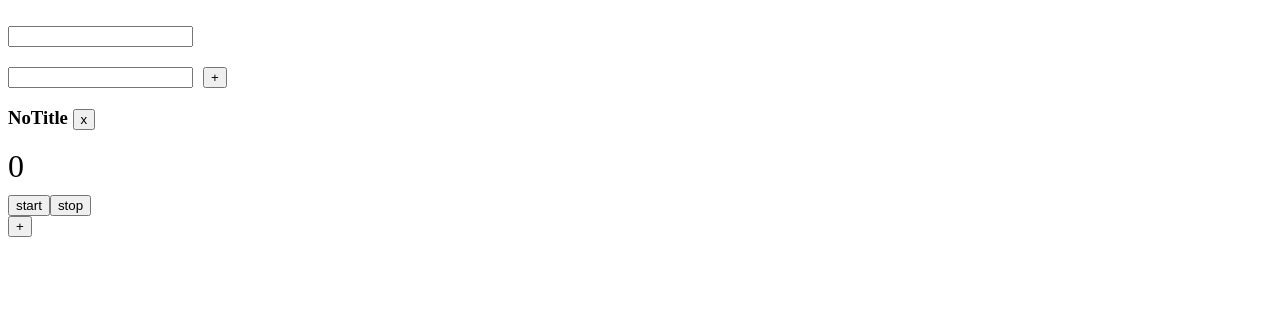
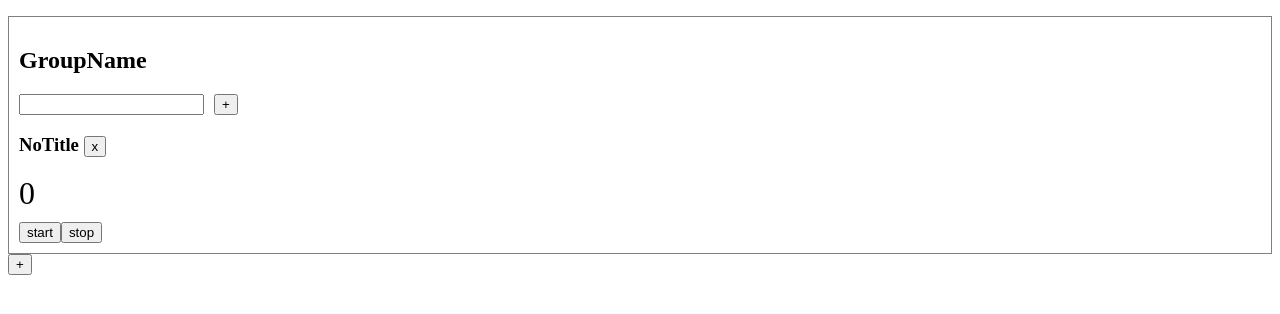
Before and after one commit to ytakaya/todo-timer, a Vue app in the folder front/: page / in a window 1280 px wide. Shown: the top 314 px of the page. Built offline with nearby package versions, Linux system fonts and the light colour scheme.

Commit message:
update way to change group title

```diff
--- a/front/src/components/Timer.vue
+++ b/front/src/components/Timer.vue
@@ -1,5 +1,5 @@
 <template>
-  <div class="group">
+  <div class="timer">
     <input type="text" v-on:keyup.enter="registerInfo()" v-model="timer_info">
     <h3>{{ title }} <button v-on:click="removeTimer()">x</button> </h3>
     <p class="time-font">{{ formatedTime }}</p>
--- a/front/src/components/TimerGroup.vue
+++ b/front/src/components/TimerGroup.vue
@@ -1,6 +1,11 @@
 <template>
-  <div class="timer">
-    <h2>{{ title_group }} <input v-model="title_group" type="text"></h2>
+  <div class="group">
+    <div v-if="title_input">
+      <input v-model="title_group" @keyup.enter="title_input=false" @blur="title_input=false" type="text">
+    </div>
+    <div v-else>
+      <h2 @click="title_input=true">{{ title_group }}</h2>
+    </div>
     <ul>
       <li v-for="timer of timers" :key="timer.id">
         <Timer :timer_id="timer.id"
@@ -28,7 +33,8 @@ export default {
         {id: 0}
       ],
       next_id: 1,
-      title_group: "",
+      title_group: "GroupName",
+      title_input: false,
     }
   },
   methods: {
@@ -56,4 +62,8 @@ li {
   float: left;
   margin-right: 10px;
 }
+.group {
+  border: solid 1px gray;
+  padding: 10px;
+}
 </style>
```
